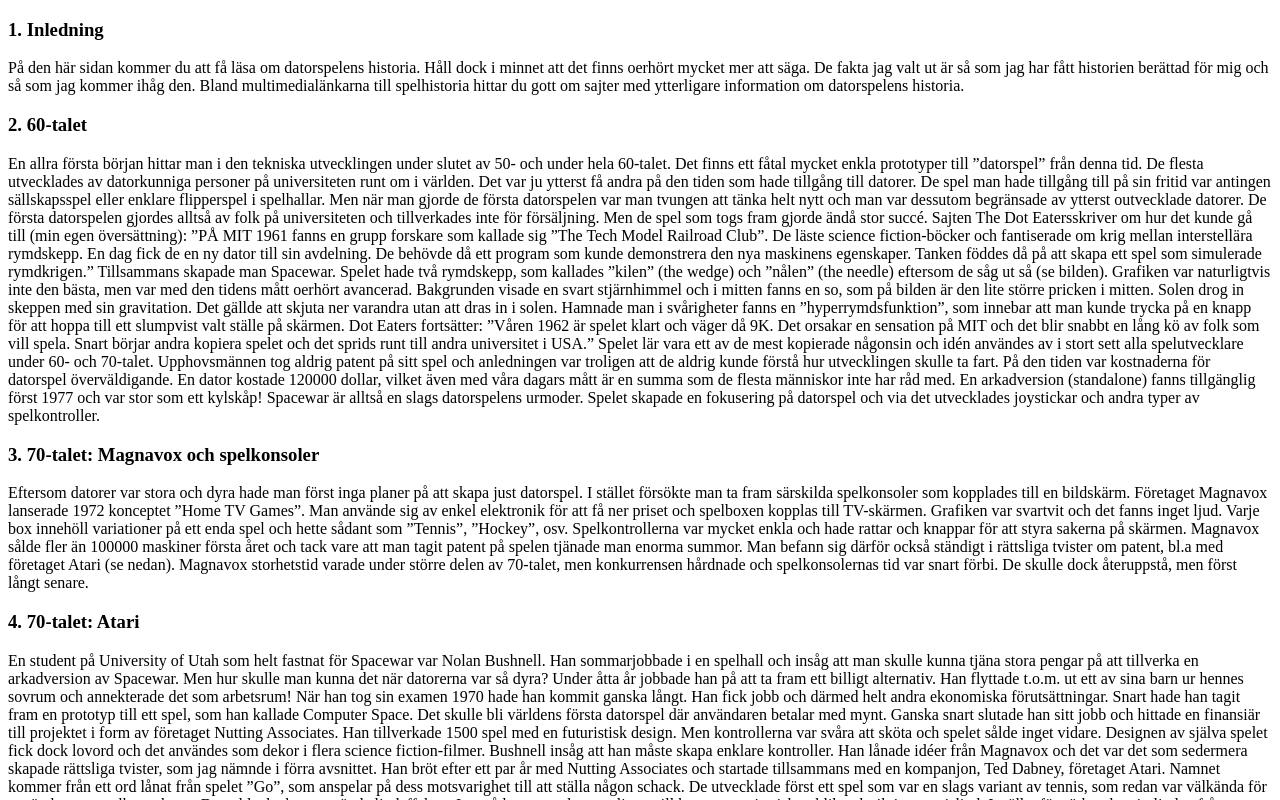
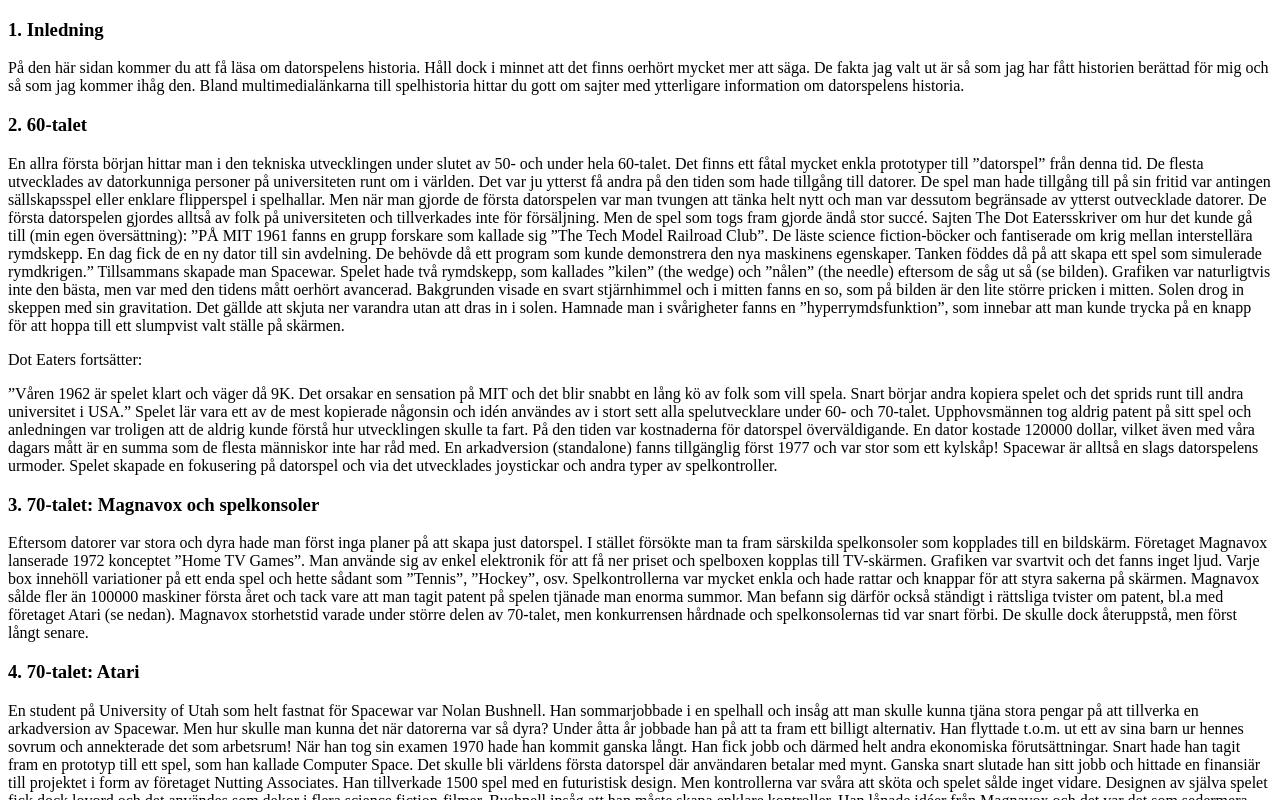
Before and after one commit to Floockde/Spelhistoria, a plain HTML site: page Index.html in a window 1280 px wide. Shown: the top 800 px of the page. Drawn offline with Linux system fonts and the light colour scheme.

Commit message:
Update Index.html

```diff
--- a/Index.html
+++ b/Index.html
@@ -18,7 +18,7 @@
   Grafiken var naturligtvis inte den bästa, men var med den tidens mått oerhört avancerad. Bakgrunden visade en svart stjärnhimmel och i mitten fanns en so, som på bilden är den lite större pricken i mitten.
   Solen drog in skeppen med sin gravitation. Det gällde att skjuta ner varandra utan att dras in i solen.
   Hamnade man i svårigheter fanns en ”hyperrymdsfunktion”, som innebar att man kunde trycka på en knapp för att hoppa till ett slumpvist valt ställe på skärmen.
-  Dot Eaters fortsätter:
+        <p>Dot Eaters fortsätter: </p>
   ”Våren 1962 är spelet klart och väger då 9K. Det orsakar en sensation på MIT och det blir snabbt en lång kö av folk som vill spela. Snart börjar andra kopiera spelet och det sprids runt till andra universitet i USA.”
   Spelet lär vara ett av de mest kopierade någonsin och idén användes av i stort sett alla spelutvecklare under 60- och 70-talet. Upphovsmännen tog aldrig patent på sitt spel och anledningen var troligen att de aldrig kunde förstå hur utvecklingen skulle ta fart. På den tiden var kostnaderna för datorspel överväldigande.
   En dator kostade 120000 dollar, vilket även med våra dagars mått är en summa som de flesta människor inte har råd med. En arkadversion (standalone) fanns tillgänglig först 1977 och var stor som ett kylskåp!
```
